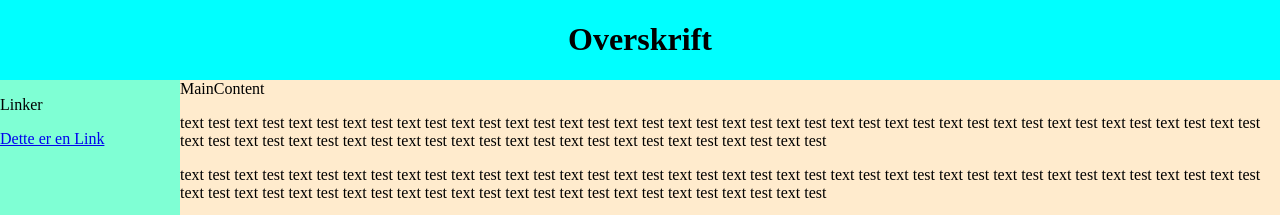
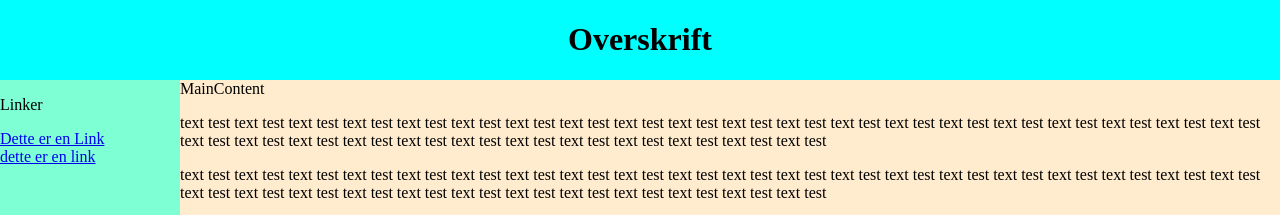
Before and after one commit to Tobias-GetAcademy/Get, a plain HTML site: page About.html in a window 1280 px wide. Shown: the top 215 px of the page. Drawn offline with Linux system fonts and the light colour scheme.

Commit message:
Update About.html

```diff
--- a/About.html
+++ b/About.html
@@ -41,8 +41,9 @@
 <body>
     <div class="page">
         <div class="header"><h1>Overskrift</h1></div>
-        <div class="menu"><p> Linker</p> <a href="https://tobias-getacademy.github.io/Github/About.html">Dette er en Link</a> </div>
-        <div class="menu"><p> Linker</p> <a href="https://tobias-getacademy.github.io/Github/About.html">Dette er en Link</a> </div>
+        <div class="menu"><p> Linker</p> <a href="https://tobias-getacademy.github.io/Github/About.html">Dette er en Link</a> <br>
+         <a href="https://tobias-getacademy.github.io/Get/index.html">dette er en link</a>
+    </div>
         <div class="mainContent">MainContent
             <p> text test text test text test text test text test text test text test text test
                 text test text test text test text test text test text test text test text test
```
